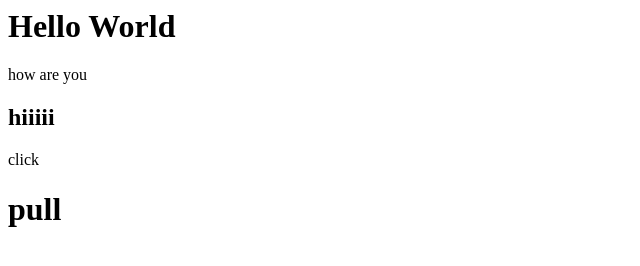
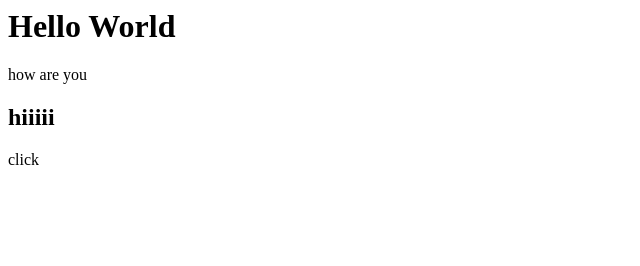
Before and after one commit to swapnali21chavan/zomato-landing-page-2022, a plain HTML site: page index.html in a window 1280 px wide. Shown: the whole page, without its empty margins (0-640 px from the left). Drawn offline with Linux system fonts and the light colour scheme.

Commit message:
Revert "Main"

```diff
--- a/index.html
+++ b/index.html
@@ -5,5 +5,3 @@
 <h2>hiiiii</h2>
 
 <buttun>click</button>
-
-<h1>pull</h1>
--- a/style.css
+++ /dev/null
@@ -1,3 +0,0 @@
-h1{
-    color:blue
-}
```
